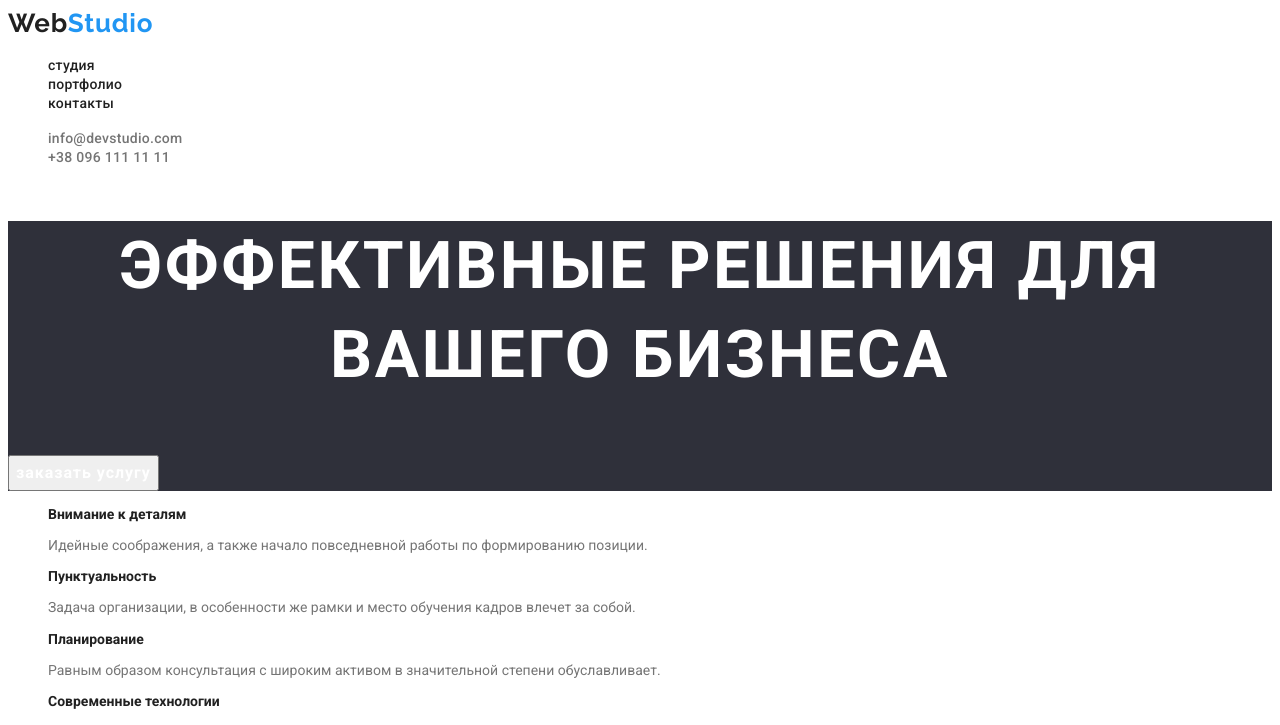
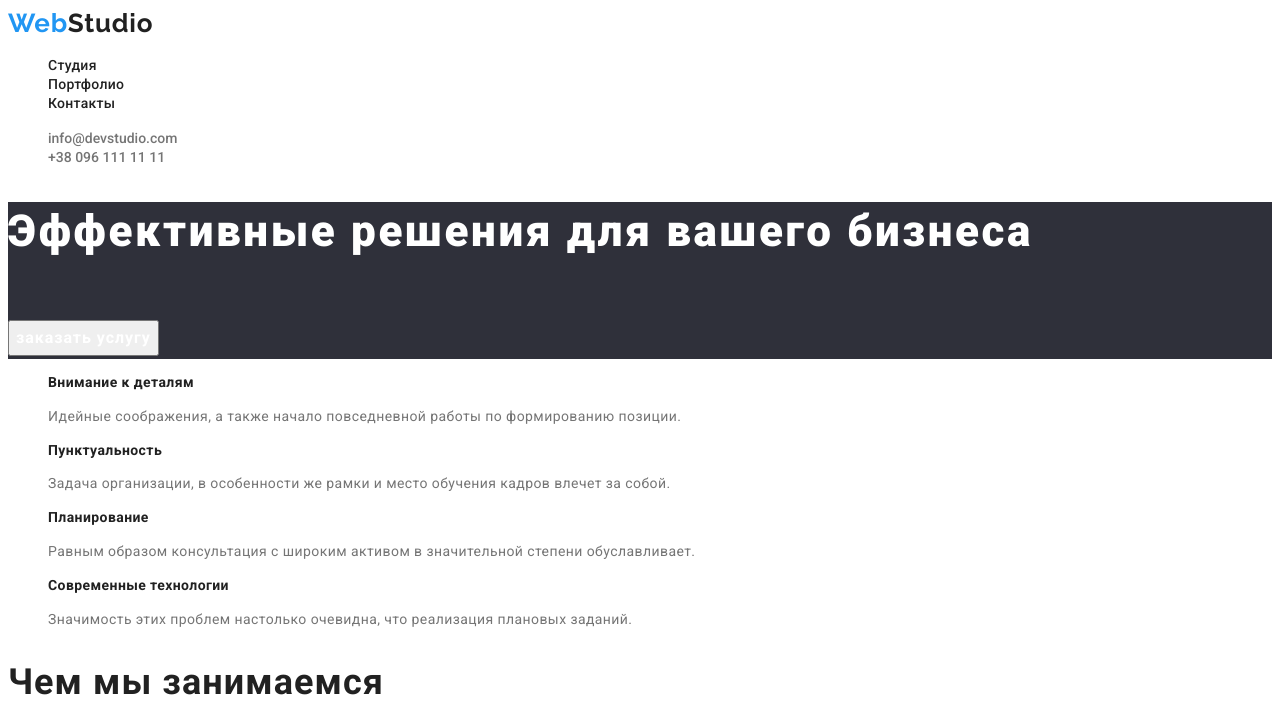
Before and after one commit to Igor-Degovtsov/goit-markup-hw-02, a plain HTML site: page index.html in a window 1280 px wide. Shown: the top 725 px of the page. Drawn offline with Linux system fonts and the light colour scheme.

Commit message:
correction mentor
correction css

```diff
--- a/css/style.css
+++ b/css/style.css
@@ -16,6 +16,7 @@ body {
 
 .link {
   text-decoration: none;
+  font-style: normal;
 }
 
 /*header*/
@@ -35,7 +36,6 @@ body {
   font-weight: 500;
   font-size: 14px;
   line-height: 1.14;
-  letter-spacing: 0.02em;
   color: var(--main-text-color);
 }
 
@@ -46,15 +46,15 @@ body {
 
 .header-logo {
   font-family: Raleway;
-  font-weight: bold;
+  font-weight: 700;
   font-size: 26px;
   line-height: 1.19;
   letter-spacing: 0.03em;
-  color: var(--active-text-color);
+  color: var(--accent-text-color);
 }
 
 .logo-color-header {
-  color: var(--accent-text-color);
+  color: var(--active-text-color);
 }
 /*main*/
 .hero {
@@ -62,20 +62,19 @@ body {
   font-weight: 900;
   font-size: 44px;
   line-height: 1.36;
-  text-align: center;
   letter-spacing: 0.06em;
-  text-transform: uppercase;
   color: var(--second-text-color);
+}
+.hero-text {
+  font-weight: 900;
+  font-size: 44px;
 }
 
 .button {
   font-family: inherit;
-  font-weight: bold;
+  font-weight: 700;
   font-size: 16px;
   line-height: 1.87;
-  display: flex;
-  align-items: center;
-  text-align: center;
   letter-spacing: 0.06em;
   color: var(--second-text-color);
 }
@@ -91,44 +90,34 @@ body {
 /*under-hero*/
 
 .uh-title {
-  font-style: Bold;
+  font-weight: 700;
   font-size: 14px;
   line-height: 1.14;
-  line-height: 100%;
-  box-align: left;
-  vertical-align: Top;
-  letter-spacing: 3%;
+  letter-spacing: 0.03em;
   color: var(--accent-text-color);
 }
 
 .uh-item {
-  font-style: regular;
   font-size: 14px;
   line-height: 1.71;
-  line-height: 146%;
-  box-align: left;
-  vertical-align: Top;
-  letter-spacing: 3%;
+  letter-spacing: 0.03em;
   color: var(--main-text-color);
 }
 
 /*work*/
 
 .paragraph {
-  font-style: bold;
+  font-weight: 700;
   font-size: 36px;
   line-height: 1.16;
-  line-height: 100%;
-  box-align: centre;
-  vertical-align: Top;
-  letter-spacing: 3%;
+  letter-spacing: 0.03em;
   color: var(--accent-text-color);
 }
 
 /*our-works*/
 
 .works-title {
-  font-weight: bold;
+  font-weight: 700;
   font-size: 18px;
   line-height: 2;
   letter-spacing: 0.06em;
@@ -136,7 +125,7 @@ body {
 }
 
 .works-item {
-  font-weight: normal;
+  font-weight: 400;
   font-size: 16px;
   line-height: 1.87;
   letter-spacing: 0.03em;
@@ -148,10 +137,7 @@ body {
   font-style: medium;
   font-size: 16px;
   line-height: 1.18;
-  line-height: 100%;
-  box-align: center;
-  vertical-align: Top;
-  letter-spacing: 3%;
+  letter-spacing: 0.03em;
   color: var(--accent-text-color);
 }
 
@@ -159,10 +145,7 @@ body {
   font-style: regular;
   font-size: 16px;
   line-height: 1.71;
-  line-height: 100%;
-  box-align: centre;
-  vertical-align: Top;
-  letter-spacing: 3%;
+  letter-spacing: 0.03em;
   color: var(--main-text-color);
 }
 
@@ -173,22 +156,21 @@ body {
 
 .footer-logo {
   font-family: Raleway;
-  font-weight: bold;
+  font-weight: 700;
   font-size: 26px;
   line-height: 1.19;
   letter-spacing: 0.03em;
-  color: var(--active-text-color);
+  color: var(--second-text-color);
 }
 
 .logo-color-footer {
-  color: var(--second-text-color);
+  color: var(--active-text-color);
 }
 
 .footer-link {
   font-weight: normal;
   font-size: 14px;
   line-height: 1.71;
-  /* or 171% */
   letter-spacing: 0.03em;
   color: var(--second-text-color);
 }
--- a/index.html
+++ b/index.html
@@ -16,9 +16,9 @@
         <nav class="header-nav">
             <a class="link header-logo" lang="en" href=""><span class="logo-color-header">Web</span>Studio</a>
             <ul class="list header-list">
-                <li><a class="link header-link" href="./index.html">студия</a></li>
-                <li><a class="link header-link" href="./portfolio.html">портфолио</a></li>
-                <li><a class="link header-link" href="">контакты</a></li>
+                <li><a class="link header-link" href="./index.html">Студия</a></li>
+                <li><a class="link header-link" href="./portfolio.html">Портфолио</a></li>
+                <li><a class="link header-link" href="">Контакты</a></li>
             </ul>
         </nav>
             <ul class="list header-contacts">
@@ -33,7 +33,7 @@
     <main>
         <!--hero-->
         <section class="hero">
-            <h1>Эффективные решения для вашего бизнеса</h1>
+            <h1 class="hero-text">Эффективные решения для вашего бизнеса</h1>
             <button type="button" class="button">заказать услугу</button>
         </section>
         <!--under_hero-->
```
Also changed, not shown: portfolio.html (+3 -3 lines).
